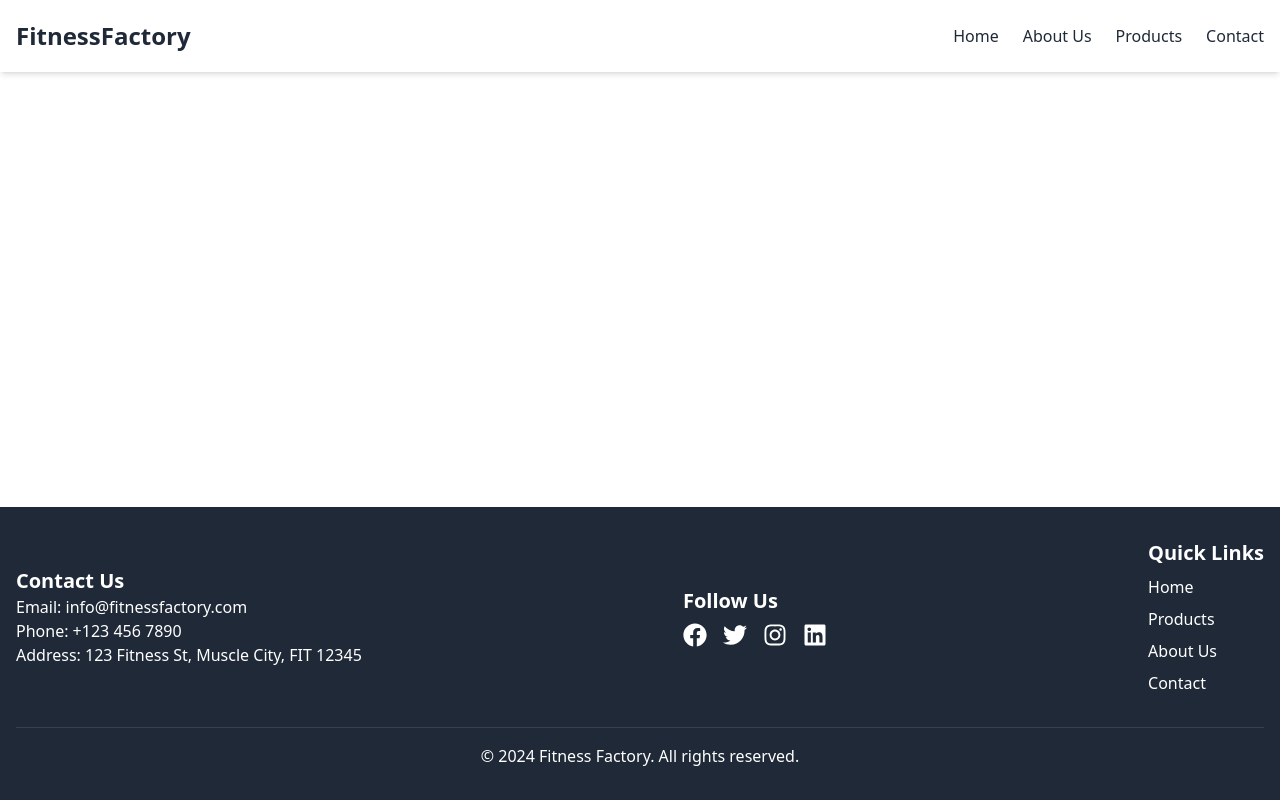
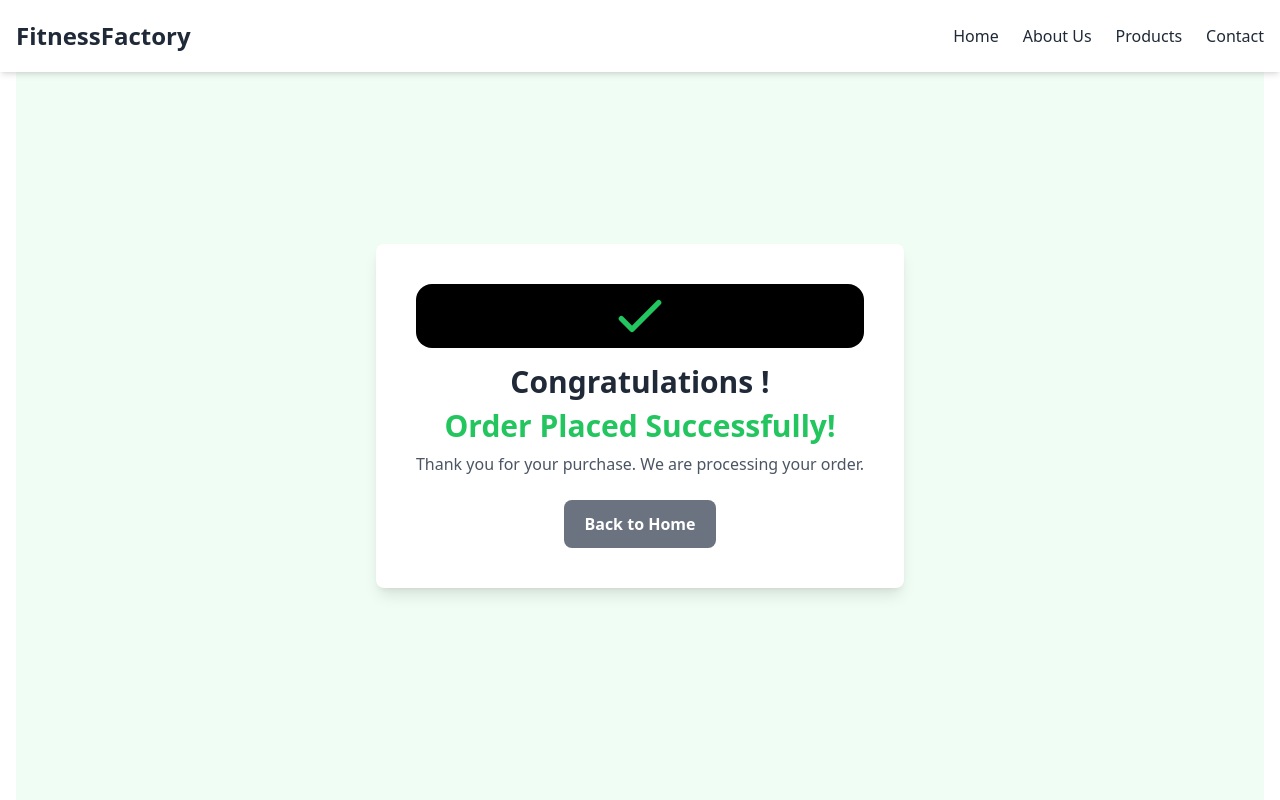
Before and after one commit to sabrinaahmednitu/Fitness-Factory-Client, a React (Vite) app: page /success in a window 1280 px wide. Shown: the top 800 px of the page. Built offline with nearby package versions, Linux system fonts and the light colour scheme.

Commit message:
success page done

```diff
--- a/package.json
+++ b/package.json
@@ -19,6 +19,7 @@
     "react-icons": "^5.2.1",
     "react-redux": "^9.1.2",
     "react-router-dom": "^6.24.1",
+    "sweetalert2": "^11.12.4",
     "tailwind-merge": "^2.4.0",
     "tailwindcss-animate": "^1.0.7"
   },
--- a/src/components/Checkout/Checkout.tsx
+++ b/src/components/Checkout/Checkout.tsx
@@ -1,6 +1,6 @@
 import React, { useState } from 'react';
 import { useDispatch, useSelector } from 'react-redux';
-import { useNavigate } from 'react-router-dom';
+import { Link, useNavigate } from 'react-router-dom';
 
 const Checkout = () => {
      const [userDetails, setUserDetails] = useState({
@@ -76,12 +76,14 @@ const Checkout = () => {
         Total Price: ${total_price}
       </h3>
 
+      <Link to="/success">
         <button
           className="mt-6 w-full bg-green-600 text-white py-3 rounded-md hover:bg-green-700"
           onClick={handlePlaceOrder}
         >
           Place Order (Cash on Delivery)
         </button>
+      </Link>
     </div>
   );
 };
--- /dev/null
+++ b/src/components/Success/Success.tsx
@@ -0,0 +1,44 @@
+import { useNavigate } from 'react-router-dom';
+const Success = () => {
+  const navigate = useNavigate();
+  return (
+    <div className="flex items-center justify-center min-h-screen bg-green-50">
+      <div className="text-center p-10 bg-white shadow-lg rounded-lg animate__animated animate__bounceIn">
+        <div className="bg-black rounded-2xl">
+          <svg
+            className="w-16 h-16 text-green-500 mx-auto mb-4 animate__animated animate__tada animate__delay-1s"
+            xmlns="http://www.w3.org/2000/svg"
+            fill="none"
+            viewBox="0 0 24 24"
+            stroke="currentColor"
+          >
+            <path
+              strokeLinecap="round"
+              strokeLinejoin="round"
+              strokeWidth="2"
+              d="M5 13l4 4L19 7"
+            />
+          </svg>
+        </div>
+        <h2 className="text-3xl font-bold text-gray-800 mb-2 animate__animated animate__fadeIn animate__delay-2s">
+          Congratulations !
+        </h2>
+        <h2 className="text-3xl font-bold text-green-500 mb-2 animate__animated animate__fadeIn animate__delay-2s">
+          Order Placed Successfully!
+        </h2>
+
+        <p className="text-gray-600 animate__animated animate__fadeInUp animate__delay-3s">
+          Thank you for your purchase. We are processing your order.
+        </p>
+        <button
+          onClick={() => navigate('/')}
+          className="mt-6 px-5 py-3 bg-gray-500 text-white font-bold rounded-lg hover:bg-green-600 transition duration-300 ease-in-out animate__animated animate__fadeInUp animate__delay-4s"
+        >
+          Back to Home
+        </button>
+      </div>
+    </div>
+  );
+};
+
+export default Success;
--- a/src/router/index.tsx
+++ b/src/router/index.tsx
@@ -4,6 +4,7 @@ import Checkout from '@/components/Checkout/Checkout';
 import Home from '@/components/Home/Home';
 import MainLayout from '@/components/Layouts/MainLayouts';
 import SingleProduct from '@/components/SingleProduct/SingleProduct/SingleProduct';
+import Success from '@/components/Success/Success';
 import Products from '@/pages/Products/Products';
 
 import NotFound from '@/pages/shared/NotFound';
@@ -37,7 +38,10 @@ const router = createBrowserRouter([
         path: '/checkout',
         element: <Checkout />,
       },
-
+      {
+        path: '/success',
+        element: <Success />,
+      },
       {
         path: '*',
         element: <NotFound />,
```
Also changed, not shown: 1 other file (tests, documents, lock files or other folders). Lines whose indentation alone changed are shown as unchanged.
